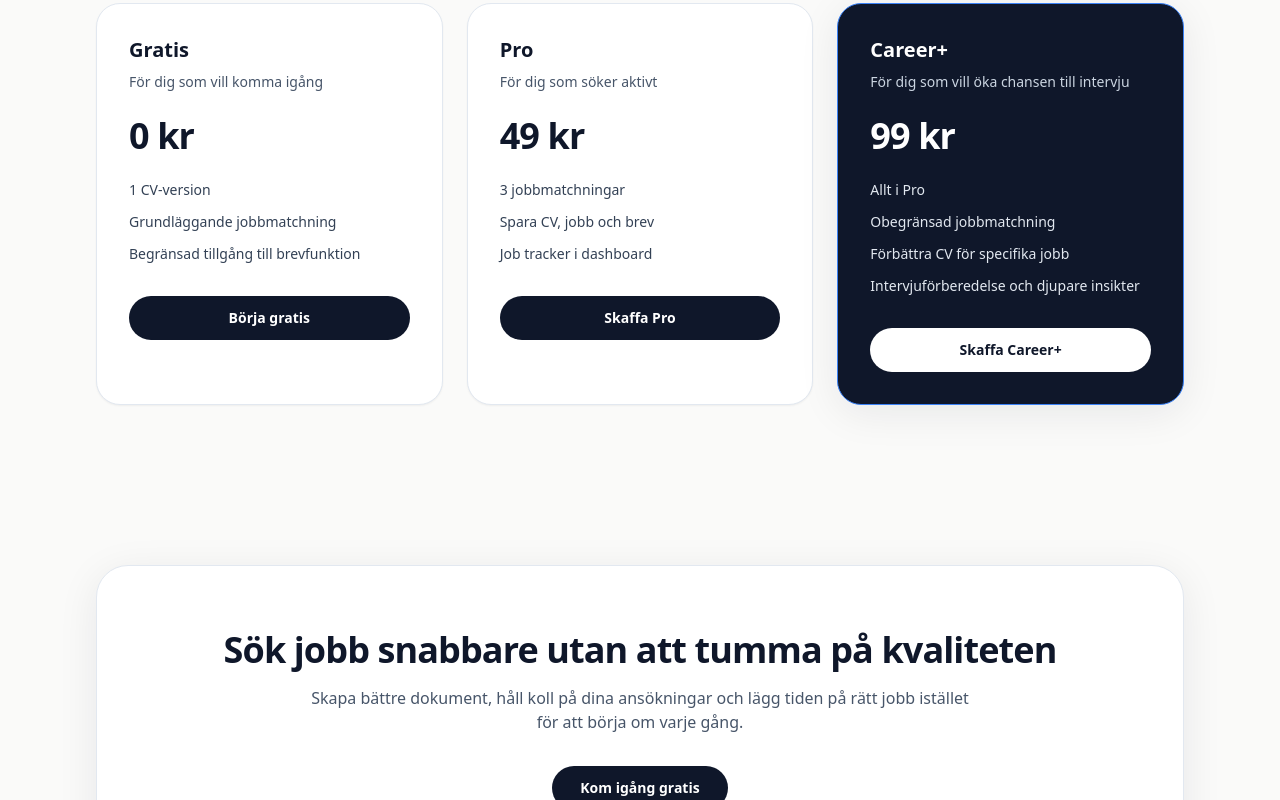
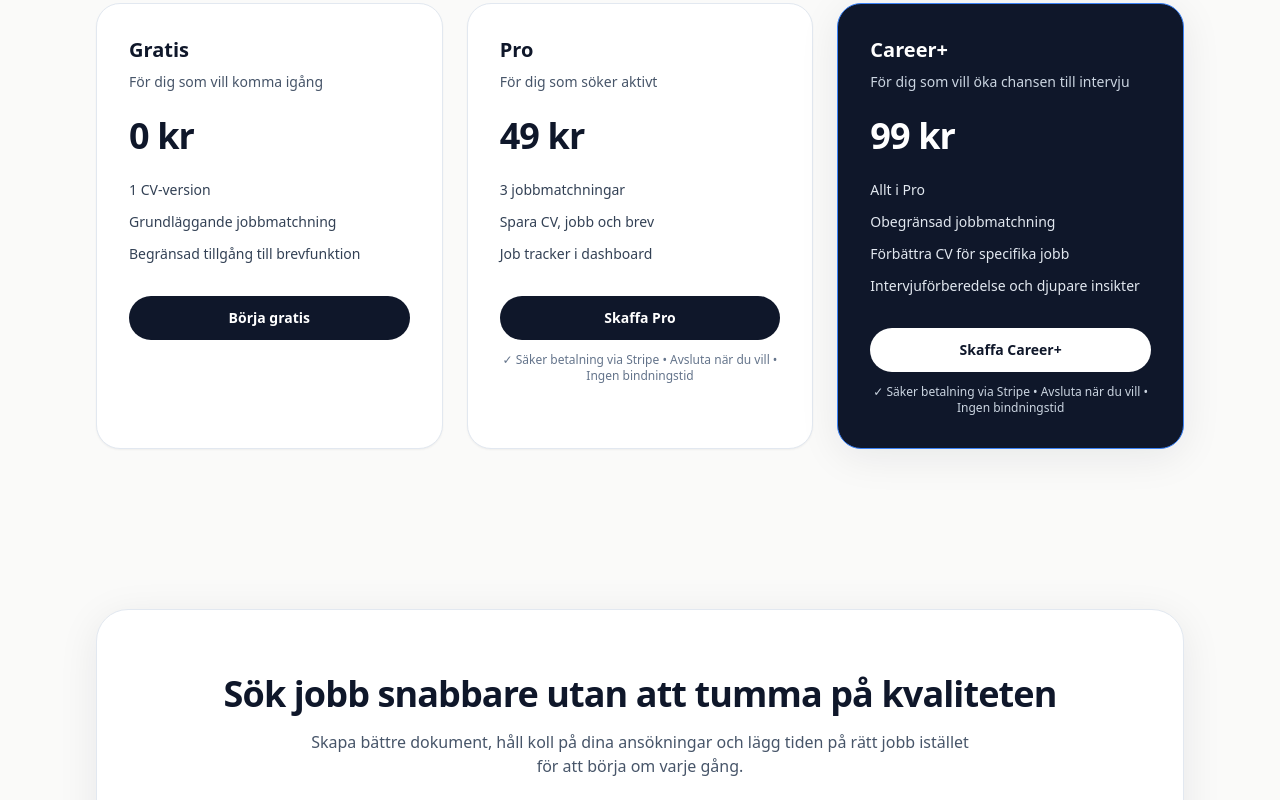
Before and after one commit to lukasgustvssons-cmd/CV, a Next.js app: page / in a window 1280 px wide. Shown: the part 3804-4604 px from the top of the page. Built offline with nearby package versions, Linux system fonts and the light colour scheme; no server answers.

Commit message:
Add pricing trust text under paid plan CTA

```diff
--- a/components/PricingCard.tsx
+++ b/components/PricingCard.tsx
@@ -107,7 +107,7 @@ export function PricingCard({
       buttonText: cta,
       buttonDisabled: false,
     };
-  }, [currentPlan, cta, isCareerPlusCard, isFreeCard, isProCard]);
+  }, [currentPlan, cta, isCareerPlusCard, isProCard]);
 
   const handleClick = async () => {
     if (buttonDisabled) return;
@@ -161,9 +161,11 @@ export function PricingCard({
       }`}
     >
       <h3 className="text-xl font-semibold">{name}</h3>
+
       <p className={`mt-2 text-sm ${highlighted ? "text-slate-300" : "text-slate-600"}`}>
         {description}
       </p>
+
       <p className="mt-6 text-4xl font-semibold tracking-tight">{price}</p>
 
       <ul className="mt-6 space-y-3 text-sm">
@@ -192,6 +194,16 @@ export function PricingCard({
       >
         {buttonText}
       </button>
+
+      {!isFreeCard && (
+        <p
+          className={`mt-3 text-center text-xs ${
+            highlighted ? "text-slate-300" : "text-slate-500"
+          }`}
+        >
+          ✓ Säker betalning via Stripe • Avsluta när du vill • Ingen bindningstid
+        </p>
+      )}
     </article>
   );
 }
```
